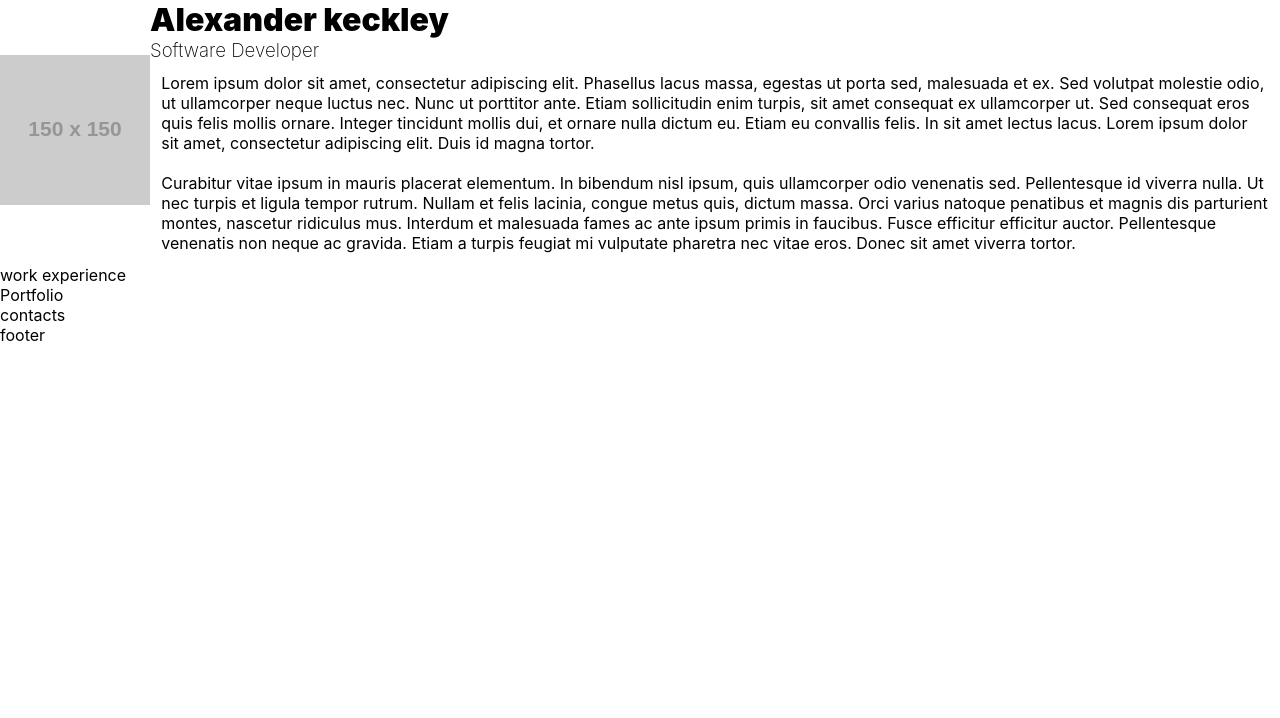
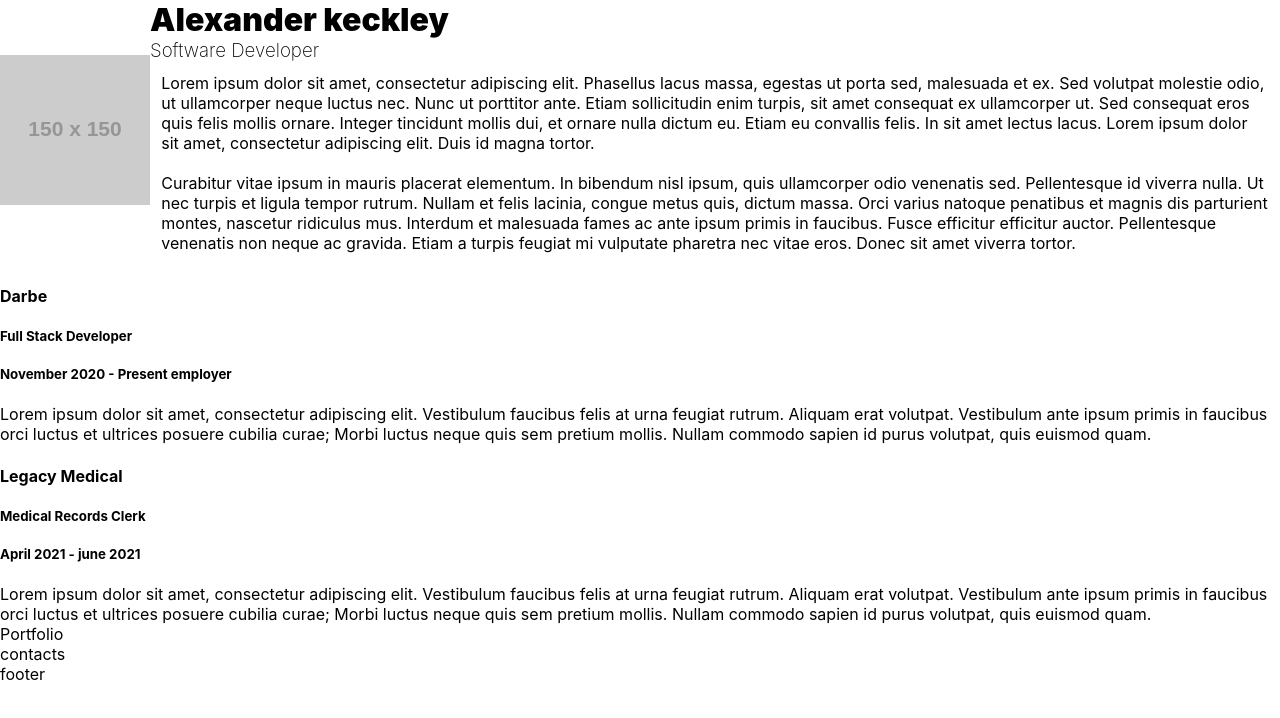
Before and after one commit to Drkeck/Drkeck.github.io, a React (Create React App) app: page / in a window 1280 px wide. Shown: the top 718 px of the page. Built offline with nearby package versions, Linux system fonts and the light colour scheme.

Commit message:
making sure all the info is capable of being displayed and then we move onto stying the element to better place it in our portfolio

```diff
--- a/src/App.js
+++ b/src/App.js
@@ -1,12 +1,11 @@
-import logo from './logo.svg';
-import { Bio } from './Components';
+import { Bio, WorkExperience } from './Components';
 import './App.css';
 
 function App() {
   return (
     <div>
       <Bio />
-      <div>work experience</div>
+      <WorkExperience />
       <div>Portfolio</div>
       <div>contacts</div>
       <div>footer</div>
--- a/src/Components/WorkExperience/index.js
+++ b/src/Components/WorkExperience/index.js
@@ -1,12 +1,14 @@
 import "./index.css";
 
 const wrkExp = [{
+    id: "1",
     name: "Darbe",
     joined: "November 2020",
     left:"Present employer",
     title: "Full Stack Developer",
     description: "Lorem ipsum dolor sit amet, consectetur adipiscing elit. Vestibulum faucibus felis at urna feugiat rutrum. Aliquam erat volutpat. Vestibulum ante ipsum primis in faucibus orci luctus et ultrices posuere cubilia curae; Morbi luctus neque quis sem pretium mollis. Nullam commodo sapien id purus volutpat, quis euismod quam."
 }, {
+    id: "2",
     name: "Legacy Medical",
     joined: "April 2021",
     left:"june 2021",
@@ -15,10 +17,17 @@ const wrkExp = [{
 }]
 
 function WorkExperience() {
-
+    console.log(wrkExp[0].name)
     return(
         <div className="container-exp">
-
+            {wrkExp.map(element => (
+                <div className="card-long" key={element.id}>
+                    <h4 className="job-name">{element.name}</h4>
+                    <h5 className="job-title">{element.title}</h5>
+                    <h5 className="job-employment">{element.joined} - {element.left}</h5>
+                    <p className="job-description">{element.description}</p>
+                </div>
+            ))}
         </div>
     )
 }
--- a/src/Components/index.js
+++ b/src/Components/index.js
@@ -1,5 +1,7 @@
 import Bio from "./Bio";
+import WorkExperience from "./WorkExperience";
 
 export {
-    Bio
+    Bio,
+    WorkExperience
 }
```
